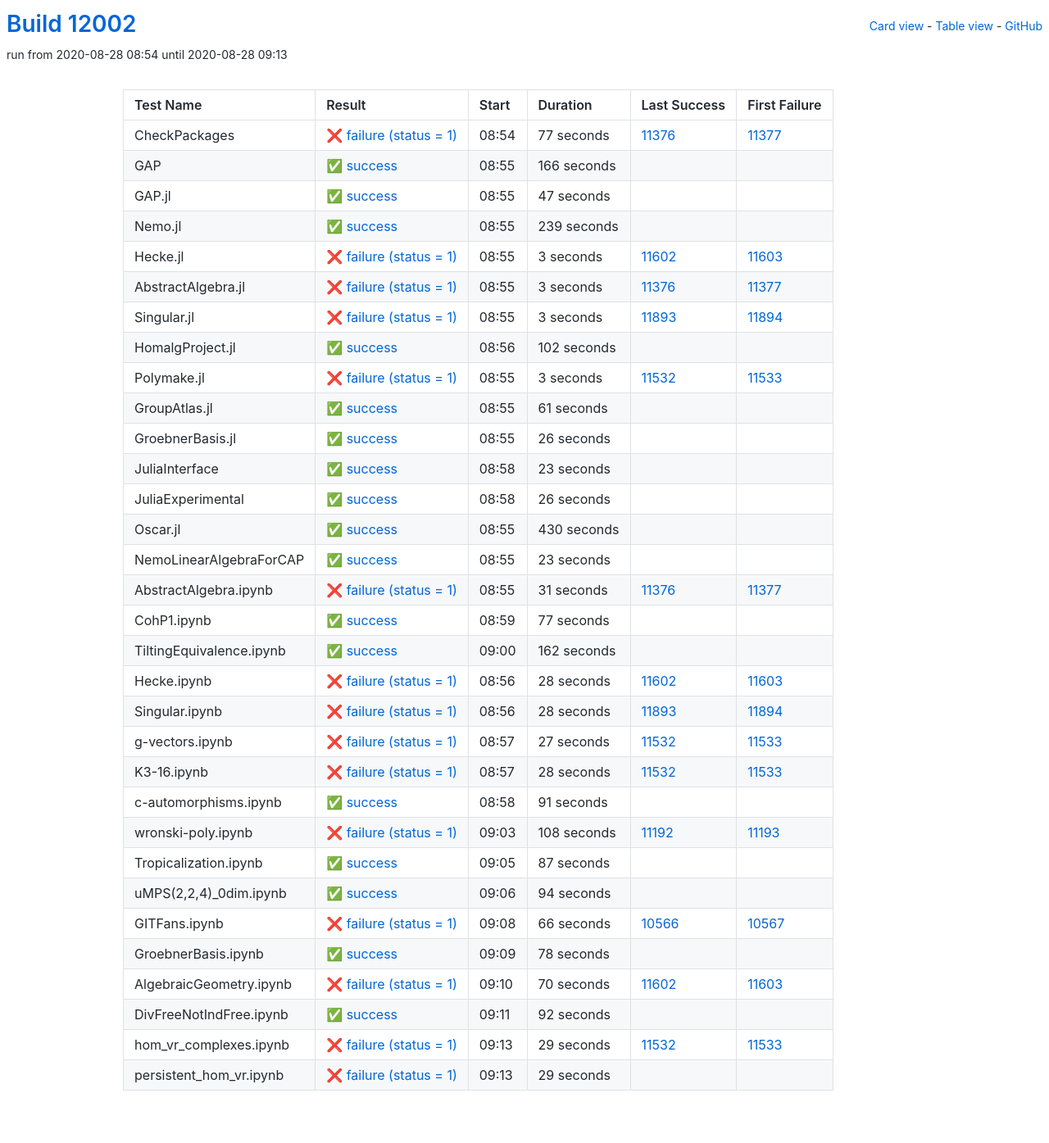
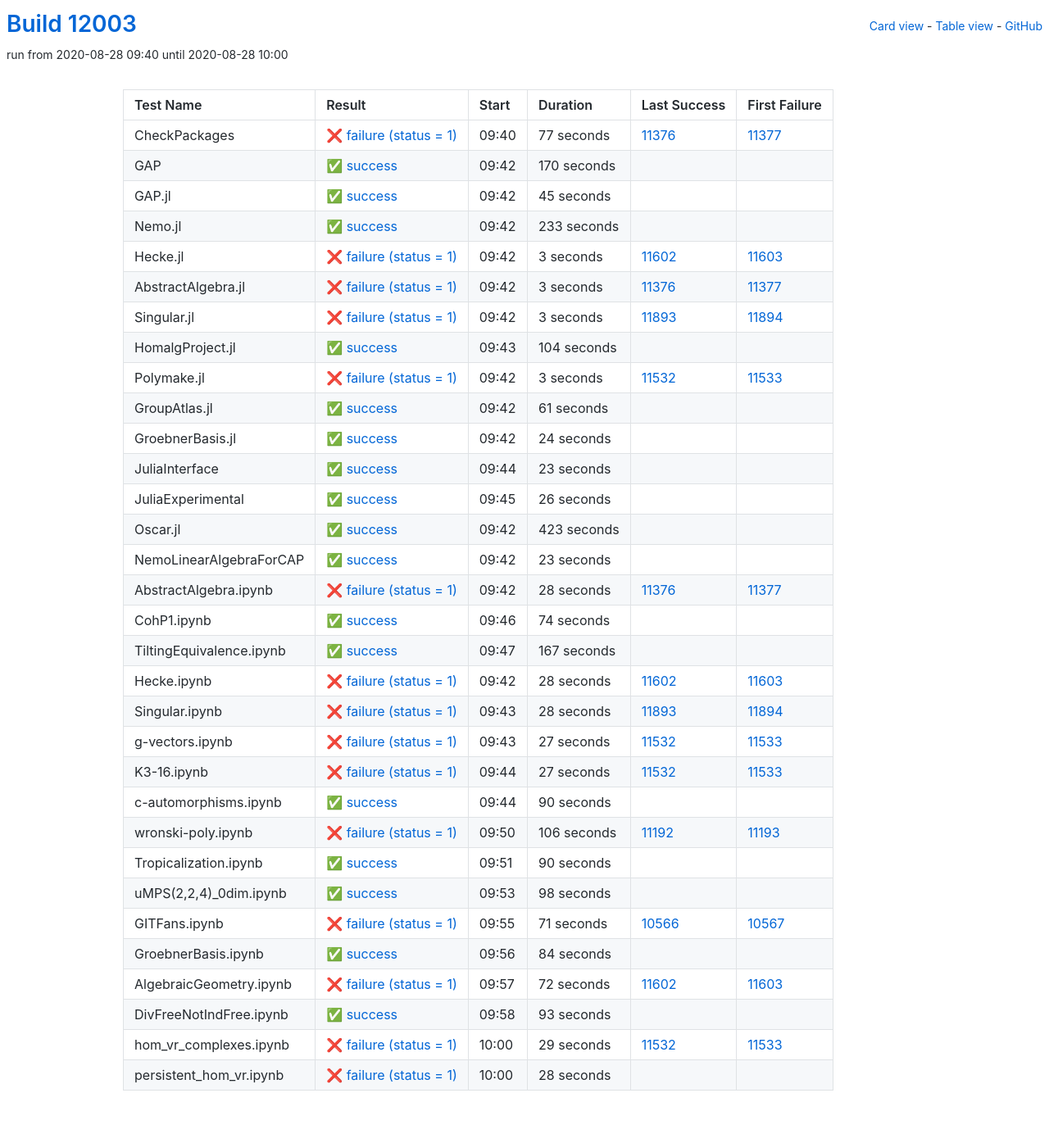
Before and after one commit to oscar-system/oscar-ci-status, a Jekyll site: the page built from table.html, in a window 1280 px wide. Shown: the whole page at 82% size. Built offline with Jekyll 4.4.1, drawn with Linux system fonts in a browser that asks for light colours.

Commit message:
Build #12003

```diff
--- a/_data/ci.yml
+++ b/_data/ci.yml
@@ -1,6 +1,6 @@
 ---
-build: 12002
-build_url: https://oscarci.mathematik.uni-kl.de/job/oscar/12002/
+build: 12003
+build_url: https://oscarci.mathematik.uni-kl.de/job/oscar/12003/
 job: oscar
 organization: oscar-system
 repo: oscar-ci-status
@@ -8,8 +8,8 @@
 tests:
 - name: CheckPackages
   id: checkpackages
-  log: https://oscarci.mathematik.uni-kl.de/job/oscar/12002/artifact/logs/build-12002/CheckPackages.log
-  start: 2020-08-28 08:54
+  log: https://oscarci.mathematik.uni-kl.de/job/oscar/12003/artifact/logs/build-12003/CheckPackages.log
+  start: 2020-08-28 09:40
   success: false
   exitcode: 1
   status: failure
@@ -20,44 +20,44 @@
   first_failure_url: https://oscarci.mathematik.uni-kl.de/job/oscar/11377/
 - name: GAP
   id: gap
-  log: https://oscarci.mathematik.uni-kl.de/job/oscar/12002/artifact/logs/build-12002/GAP.log
-  start: 2020-08-28 08:55
+  log: https://oscarci.mathematik.uni-kl.de/job/oscar/12003/artifact/logs/build-12003/GAP.log
+  start: 2020-08-28 09:42
   success: true
   exitcode: 0
   status: success
-  duration: 166
+  duration: 170
   last_success: false
   last_success_url:
   first_failure: false
   first_failure_url:
 - name: GAP.jl
   id: gap-jl
-  log: https://oscarci.mathematik.uni-kl.de/job/oscar/12002/artifact/logs/build-12002/GAP.jl.log
-  start: 2020-08-28 08:55
+  log: https://oscarci.mathematik.uni-kl.de/job/oscar/12003/artifact/logs/build-12003/GAP.jl.log
+  start: 2020-08-28 09:42
   success: true
   exitcode: 0
   status: success
-  duration: 47
+  duration: 45
   last_success: false
   last_success_url:
   first_failure: false
   first_failure_url:
 - name: Nemo.jl
   id: nemo-jl
-  log: https://oscarci.mathematik.uni-kl.de/job/oscar/12002/artifact/logs/build-12002/Nemo.jl.log
-  start: 2020-08-28 08:55
+  log: https://oscarci.mathematik.uni-kl.de/job/oscar/12003/artifact/logs/build-12003/Nemo.jl.log
+  start: 2020-08-28 09:42
   success: true
   exitcode: 0
   status: success
-  duration: 239
+  duration: 233
   last_success: false
   last_success_url:
   first_failure: false
   first_failure_url:
 - name: Hecke.jl
   id: hecke-jl
-  log: https://oscarci.mathematik.uni-kl.de/job/oscar/12002/artifact/logs/build-12002/Hecke.jl.log
-  start: 2020-08-28 08:55
+  log: https://oscarci.mathematik.uni-kl.de/job/oscar/12003/artifact/logs/build-12003/Hecke.jl.log
+  start: 2020-08-28 09:42
   success: false
   exitcode: 1
   status: failure
@@ -68,8 +68,8 @@
   first_failure_url: https://oscarci.mathematik.uni-kl.de/job/oscar/11603/
 - name: AbstractAlgebra.jl
   id: abstractalgebra-jl
-  log: https://oscarci.mathematik.uni-kl.de/job/oscar/12002/artifact/logs/build-12002/AbstractAlgebra.jl.log
-  start: 2020-08-28 08:55
+  log: https://oscarci.mathematik.uni-kl.de/job/oscar/12003/artifact/logs/build-12003/AbstractAlgebra.jl.log
+  start: 2020-08-28 09:42
   success: false
   exitcode: 1
   status: failure
@@ -80,8 +80,8 @@
   first_failure_url: https://oscarci.mathematik.uni-kl.de/job/oscar/11377/
 - name: Singular.jl
   id: singular-jl
-  log: https://oscarci.mathematik.uni-kl.de/job/oscar/12002/artifact/logs/build-12002/Singular.jl.log
-  start: 2020-08-28 08:55
+  log: https://oscarci.mathematik.uni-kl.de/job/oscar/12003/artifact/logs/build-12003/Singular.jl.log
+  start: 2020-08-28 09:42
   success: false
   exitcode: 1
   status: failure
@@ -92,20 +92,20 @@
   first_failure_url: https://oscarci.mathematik.uni-kl.de/job/oscar/11894/
 - name: HomalgProject.jl
   id: homalgproject-jl
-  log: https://oscarci.mathematik.uni-kl.de/job/oscar/12002/artifact/logs/build-12002/HomalgProject.jl.log
-  start: 2020-08-28 08:56
+  log: https://oscarci.mathematik.uni-kl.de/job/oscar/12003/artifact/logs/build-12003/HomalgProject.jl.log
+  start: 2020-08-28 09:43
   success: true
   exitcode: 0
   status: success
-  duration: 102
+  duration: 104
   last_success: false
   last_success_url:
   first_failure: false
   first_failure_url:
 - name: Polymake.jl
   id: polymake-jl
-  log: https://oscarci.mathematik.uni-kl.de/job/oscar/12002/artifact/logs/build-12002/Polymake.jl.log
-  start: 2020-08-28 08:55
+  log: https://oscarci.mathematik.uni-kl.de/job/oscar/12003/artifact/logs/build-12003/Polymake.jl.log
+  start: 2020-08-28 09:42
   success: false
   exitcode: 1
   status: failure
@@ -116,8 +116,8 @@
   first_failure_url: https://oscarci.mathematik.uni-kl.de/job/oscar/11533/
 - name: GroupAtlas.jl
   id: groupatlas-jl
-  log: https://oscarci.mathematik.uni-kl.de/job/oscar/12002/artifact/logs/build-12002/GroupAtlas.jl.log
-  start: 2020-08-28 08:55
+  log: https://oscarci.mathematik.uni-kl.de/job/oscar/12003/artifact/logs/build-12003/GroupAtlas.jl.log
+  start: 2020-08-28 09:42
   success: true
   exitcode: 0
   status: success
@@ -128,20 +128,20 @@
   first_failure_url:
 - name: GroebnerBasis.jl
   id: groebnerbasis-jl
-  log: https://oscarci.mathematik.uni-kl.de/job/oscar/12002/artifact/logs/build-12002/GroebnerBasis.jl.log
-  start: 2020-08-28 08:55
+  log: https://oscarci.mathematik.uni-kl.de/job/oscar/12003/artifact/logs/build-12003/GroebnerBasis.jl.log
+  start: 2020-08-28 09:42
   success: true
   exitcode: 0
   status: success
-  duration: 26
+  duration: 24
   last_success: false
   last_success_url:
   first_failure: false
   first_failure_url:
 - name: JuliaInterface
   id: juliainterface
-  log: https://oscarci.mathematik.uni-kl.de/job/oscar/12002/artifact/logs/build-12002/JuliaInterface.log
-  start: 2020-08-28 08:58
+  log: https://oscarci.mathematik.uni-kl.de/job/oscar/12003/artifact/logs/build-12003/JuliaInterface.log
+  start: 2020-08-28 09:44
   success: true
   exitcode: 0
   status: success
@@ -152,8 +152,8 @@
   first_failure_url:
 - name: JuliaExperimental
   id: juliaexperimental
-  log: https://oscarci.mathematik.uni-kl.de/job/oscar/12002/artifact/logs/build-12002/JuliaExperimental.log
-  start: 2020-08-28 08:58
+  log: https://oscarci.mathematik.uni-kl.de/job/oscar/12003/artifact/logs/build-12003/JuliaExperimental.log
+  start: 2020-08-28 09:45
   success: true
   exitcode: 0
   status: success
@@ -164,20 +164,20 @@
   first_failure_url:
 - name: Oscar.jl
   id: oscar-jl
-  log: https://oscarci.mathematik.uni-kl.de/job/oscar/12002/artifact/logs/build-12002/Oscar.jl.log
-  start: 2020-08-28 08:55
+  log: https://oscarci.mathematik.uni-kl.de/job/oscar/12003/artifact/logs/build-12003/Oscar.jl.log
+  start: 2020-08-28 09:42
   success: true
   exitcode: 0
   status: success
-  duration: 430
+  duration: 423
   last_success: false
   last_success_url:
   first_failure: false
   first_failure_url:
 - name: NemoLinearAlgebraForCAP
   id: nemolinearalgebraforcap
-  log: https://oscarci.mathematik.uni-kl.de/job/oscar/12002/artifact/logs/build-12002/NemoLinearAlgebraForCAP.log
-  start: 2020-08-28 08:55
+  log: https://oscarci.mathematik.uni-kl.de/job/oscar/12003/artifact/logs/build-12003/NemoLinearAlgebraForCAP.log
+  start: 2020-08-28 09:42
   success: true
   exitcode: 0
   status: success
@@ -188,44 +188,44 @@
   first_failure_url:
 - name: AbstractAlgebra.ipynb
   id: abstractalgebra-ipynb
-  log: https://oscarci.mathematik.uni-kl.de/job/oscar/12002/artifact/logs/build-12002/AbstractAlgebra.ipynb.log
-  start: 2020-08-28 08:55
+  log: https://oscarci.mathematik.uni-kl.de/job/oscar/12003/artifact/logs/build-12003/AbstractAlgebra.ipynb.log
+  start: 2020-08-28 09:42
   success: false
   exitcode: 1
   status: failure
-  duration: 31
+  duration: 28
   last_success: 11376
   last_success_url: https://oscarci.mathematik.uni-kl.de/job/oscar/11376/
   first_failure: 11377
   first_failure_url: https://oscarci.mathematik.uni-kl.de/job/oscar/11377/
 - name: CohP1.ipynb
   id: cohp1-ipynb
-  log: https://oscarci.mathematik.uni-kl.de/job/oscar/12002/artifact/logs/build-12002/CohP1.ipynb.log
-  start: 2020-08-28 08:59
+  log: https://oscarci.mathematik.uni-kl.de/job/oscar/12003/artifact/logs/build-12003/CohP1.ipynb.log
+  start: 2020-08-28 09:46
   success: true
   exitcode: 0
   status: success
-  duration: 77
+  duration: 74
   last_success: false
   last_success_url:
   first_failure: false
   first_failure_url:
 - name: TiltingEquivalence.ipynb
   id: tiltingequivalence-ipynb
-  log: https://oscarci.mathematik.uni-kl.de/job/oscar/12002/artifact/logs/build-12002/TiltingEquivalence.ipynb.log
-  start: 2020-08-28 09:00
+  log: https://oscarci.mathematik.uni-kl.de/job/oscar/12003/artifact/logs/build-12003/TiltingEquivalence.ipynb.log
+  start: 2020-08-28 09:47
   success: true
   exitcode: 0
   status: success
-  duration: 162
+  duration: 167
   last_success: false
   last_success_url:
   first_failure: false
   first_failure_url:
 - name: Hecke.ipynb
   id: hecke-ipynb
-  log: https://oscarci.mathematik.uni-kl.de/job/oscar/12002/artifact/logs/build-12002/Hecke.ipynb.log
-  start: 2020-08-28 08:56
+  log: https://oscarci.mathematik.uni-kl.de/job/oscar/12003/artifact/logs/build-12003/Hecke.ipynb.log
+  start: 2020-08-28 09:42
   success: false
   exitcode: 1
   status: failure
@@ -236,8 +236,8 @@
   first_failure_url: https://oscarci.mathematik.uni-kl.de/job/oscar/11603/
 - name: Singular.ipynb
   id: singular-ipynb
-  log: https://oscarci.mathematik.uni-kl.de/job/oscar/12002/artifact/logs/build-12002/Singular.ipynb.log
-  start: 2020-08-28 08:56
+  log: https://oscarci.mathematik.uni-kl.de/job/oscar/12003/artifact/logs/build-12003/Singular.ipynb.log
+  start: 2020-08-28 09:43
   success: false
   exitcode: 1
   status: failure
@@ -248,8 +248,8 @@
   first_failure_url: https://oscarci.mathematik.uni-kl.de/job/oscar/11894/
 - name: g-vectors.ipynb
   id: g-vectors-ipynb
-  log: https://oscarci.mathematik.uni-kl.de/job/oscar/12002/artifact/logs/build-12002/g-vectors.ipynb.log
-  start: 2020-08-28 08:57
+  log: https://oscarci.mathematik.uni-kl.de/job/oscar/12003/artifact/logs/build-12003/g-vectors.ipynb.log
+  start: 2020-08-28 09:43
   success: false
   exitcode: 1
   status: failure
@@ -260,116 +260,116 @@
   first_failure_url: https://oscarci.mathematik.uni-kl.de/job/oscar/11533/
 - name: K3-16.ipynb
   id: k3-16-ipynb
-  log: https://oscarci.mathematik.uni-kl.de/job/oscar/12002/artifact/logs/build-12002/K3-16.ipynb.log
-  start: 2020-08-28 08:57
+  log: https://oscarci.mathematik.uni-kl.de/job/oscar/12003/artifact/logs/build-12003/K3-16.ipynb.log
+  start: 2020-08-28 09:44
   success: false
   exitcode: 1
   status: failure
-  duration: 28
+  duration: 27
   last_success: 11532
   last_success_url: https://oscarci.mathematik.uni-kl.de/job/oscar/11532/
   first_failure: 11533
   first_failure_url: https://oscarci.mathematik.uni-kl.de/job/oscar/11533/
 - name: c-automorphisms.ipynb
   id: c-automorphisms-ipynb
-  log: https://oscarci.mathematik.uni-kl.de/job/oscar/12002/artifact/logs/build-12002/c-automorphisms.ipynb.log
-  start: 2020-08-28 08:58
+  log: https://oscarci.mathematik.uni-kl.de/job/oscar/12003/artifact/logs/build-12003/c-automorphisms.ipynb.log
+  start: 2020-08-28 09:44
   success: true
   exitcode: 0
   status: success
-  duration: 91
+  duration: 90
   last_success: false
   last_success_url:
   first_failure: false
   first_failure_url:
 - name: wronski-poly.ipynb
   id: wronski-poly-ipynb
-  log: https://oscarci.mathematik.uni-kl.de/job/oscar/12002/artifact/logs/build-12002/wronski-poly.ipynb.log
-  start: 2020-08-28 09:03
+  log: https://oscarci.mathematik.uni-kl.de/job/oscar/12003/artifact/logs/build-12003/wronski-poly.ipynb.log
+  start: 2020-08-28 09:50
   success: false
   exitcode: 1
   status: failure
-  duration: 108
+  duration: 106
   last_success: 11192
   last_success_url: https://oscarci.mathematik.uni-kl.de/job/oscar/11192/
   first_failure: 11193
   first_failure_url: https://oscarci.mathematik.uni-kl.de/job/oscar/11193/
 - name: Tropicalization.ipynb
   id: tropicalization-ipynb
-  log: https://oscarci.mathematik.uni-kl.de/job/oscar/12002/artifact/logs/build-12002/Tropicalization.ipynb.log
-  start: 2020-08-28 09:05
+  log: https://oscarci.mathematik.uni-kl.de/job/oscar/12003/artifact/logs/build-12003/Tropicalization.ipynb.log
+  start: 2020-08-28 09:51
   success: true
   exitcode: 0
   status: success
-  duration: 87
+  duration: 90
   last_success: false
   last_success_url:
   first_failure: false
   first_failure_url:
 - name: uMPS(2,2,4)_0dim.ipynb
   id: umps-2-2-4-0dim-ipynb
-  log: https://oscarci.mathematik.uni-kl.de/job/oscar/12002/artifact/logs/build-12002/uMPS-2-2-4-_0dim.ipynb.log
-  start: 2020-08-28 09:06
+  log: https://oscarci.mathematik.uni-kl.de/job/oscar/12003/artifact/logs/build-12003/uMPS-2-2-4-_0dim.ipynb.log
+  start: 2020-08-28 09:53
   success: true
   exitcode: 0
   status: success
-  duration: 94
+  duration: 98
   last_success: false
   last_success_url:
   first_failure: false
   first_failure_url:
 - name: GITFans.ipynb
   id: gitfans-ipynb
-  log: https://oscarci.mathematik.uni-kl.de/job/oscar/12002/artifact/logs/build-12002/GITFans.ipynb.log
-  start: 2020-08-28 09:08
+  log: https://oscarci.mathematik.uni-kl.de/job/oscar/12003/artifact/logs/build-12003/GITFans.ipynb.log
+  start: 2020-08-28 09:55
   success: false
   exitcode: 1
   status: failure
-  duration: 66
+  duration: 71
   last_success: 10566
   last_success_url: https://oscarci.mathematik.uni-kl.de/job/oscar/10566/
   first_failure: 10567
   first_failure_url: https://oscarci.mathematik.uni-kl.de/job/oscar/10567/
 - name: GroebnerBasis.ipynb
   id: groebnerbasis-ipynb
-  log: https://oscarci.mathematik.uni-kl.de/job/oscar/12002/artifact/logs/build-12002/GroebnerBasis.ipynb.log
-  start: 2020-08-28 09:09
+  log: https://oscarci.mathematik.uni-kl.de/job/oscar/12003/artifact/logs/build-12003/GroebnerBasis.ipynb.log
+  start: 2020-08-28 09:56
   success: true
   exitcode: 0
   status: success
-  duration: 78
+  duration: 84
   last_success: false
   last_success_url:
   first_failure: false
   first_failure_url:
 - name: AlgebraicGeometry.ipynb
   id: algebraicgeometry-ipynb
-  log: https://oscarci.mathematik.uni-kl.de/job/oscar/12002/artifact/logs/build-12002/AlgebraicGeometry.ipynb.log
-  start: 2020-08-28 09:10
+  log: https://oscarci.mathematik.uni-kl.de/job/oscar/12003/artifact/logs/build-12003/AlgebraicGeometry.ipynb.log
+  start: 2020-08-28 09:57
   success: false
   exitcode: 1
   status: failure
-  duration: 70
+  duration: 72
   last_success: 11602
   last_success_url: https://oscarci.mathematik.uni-kl.de/job/oscar/11602/
   first_failure: 11603
   first_failure_url: https://oscarci.mathematik.uni-kl.de/job/oscar/11603/
 - name: DivFreeNotIndFree.ipynb
   id: divfreenotindfree-ipynb
-  log: https://oscarci.mathematik.uni-kl.de/job/oscar/12002/artifact/logs/build-12002/DivFreeNotIndFree.ipynb.log
-  start: 2020-08-28 09:11
+  log: https://oscarci.mathematik.uni-kl.de/job/oscar/12003/artifact/logs/build-12003/DivFreeNotIndFree.ipynb.log
+  start: 2020-08-28 09:58
   success: true
   exitcode: 0
   status: success
-  duration: 92
+  duration: 93
   last_success: false
   last_success_url:
   first_failure: false
   first_failure_url:
 - name: hom_vr_complexes.ipynb
   id: hom-vr-complexes-ipynb
-  log: https://oscarci.mathematik.uni-kl.de/job/oscar/12002/artifact/logs/build-12002/hom_vr_complexes.ipynb.log
-  start: 2020-08-28 09:13
+  log: https://oscarci.mathematik.uni-kl.de/job/oscar/12003/artifact/logs/build-12003/hom_vr_complexes.ipynb.log
+  start: 2020-08-28 10:00
   success: false
   exitcode: 1
   status: failure
@@ -380,12 +380,12 @@
   first_failure_url: https://oscarci.mathematik.uni-kl.de/job/oscar/11533/
 - name: persistent_hom_vr.ipynb
   id: persistent-hom-vr-ipynb
-  log: https://oscarci.mathematik.uni-kl.de/job/oscar/12002/artifact/logs/build-12002/persistent_hom_vr.ipynb.log
-  start: 2020-08-28 09:13
+  log: https://oscarci.mathematik.uni-kl.de/job/oscar/12003/artifact/logs/build-12003/persistent_hom_vr.ipynb.log
+  start: 2020-08-28 10:00
   success: false
   exitcode: 1
   status: failure
-  duration: 29
+  duration: 28
   last_success: false
   last_success_url:
   first_failure: false
```
Also changed, not shown: README.md.
